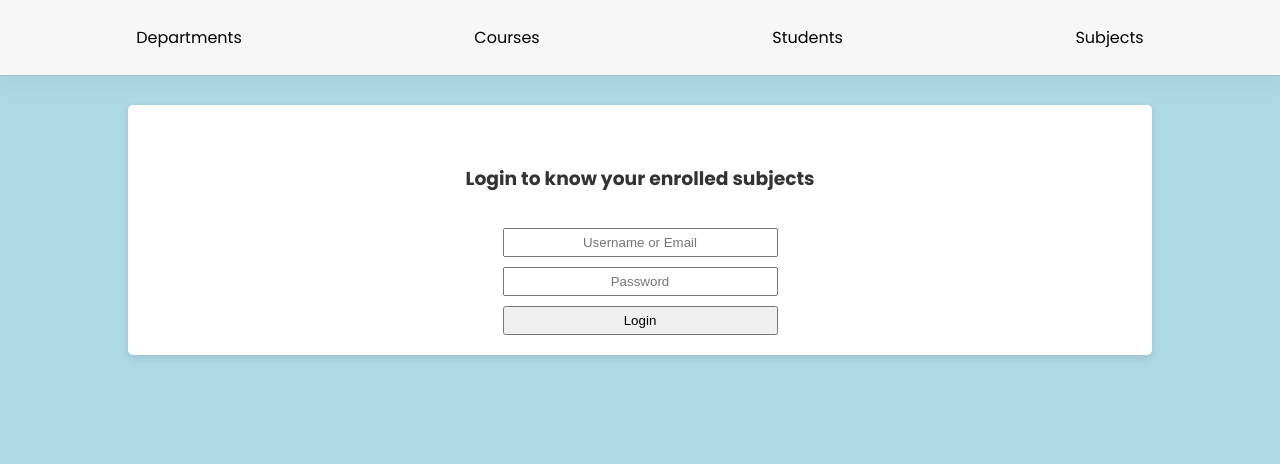
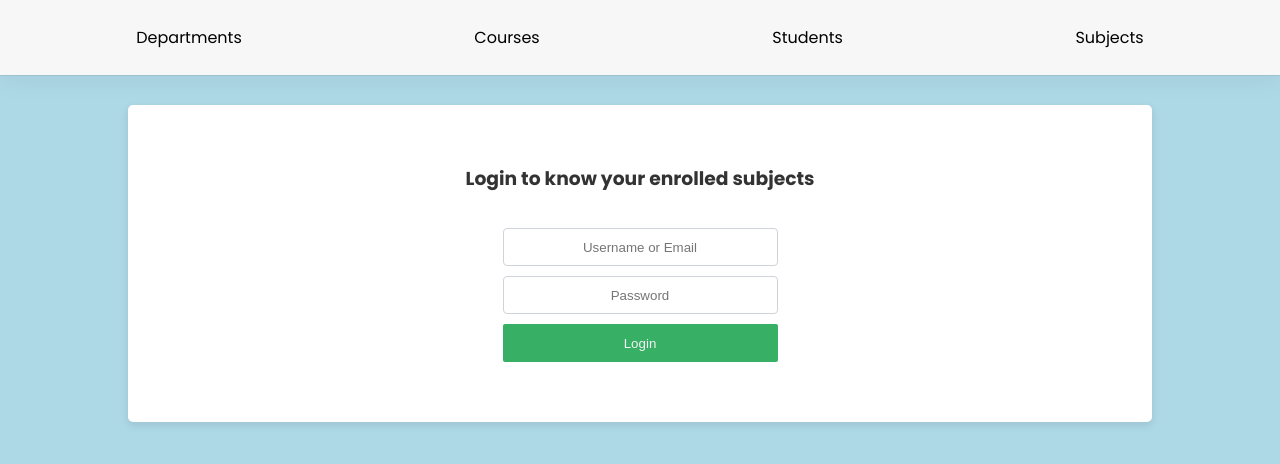
Before and after one commit to ChinmayBarik214/React-Assignment, a React (Vite) app: page /login in a window 1280 px wide. Shown: the top 464 px of the page. Built offline with nearby package versions, Linux system fonts and the light colour scheme.

Commit message:
styled form

```diff
--- a/src/LoginComponent.css
+++ b/src/LoginComponent.css
@@ -6,11 +6,20 @@
 }
 
 .form__input {
-  width: 100%;
   max-width: 275px;
-  padding: 5px;
   text-align: center;
   margin-bottom: 10px;
+
+  display: block;
+  height: 2.375rem;
+  padding: 0.375rem 0.75rem;
+  color: #495057;
+  border: 1px solid #ced4da;
+  border-radius: 0.25rem;
+  transition: border-color 0.15s ease-in-out, box-shadow 0.15s ease-in-out;
+  /* Last two properties are there so the box appears the same on all browsers, they have no effect on chrome. */
+  background-color: #fff;
+  background-clip: padding-box;
 }
 
 .list-title--login {
@@ -19,4 +28,20 @@
 
 .form__input--submit {
   cursor: pointer;
+  width: 100%;
+  border-style: none;
+  background-color: hsl(143, 52.2%, 45.1%);
+  border-radius: 2px;
+  color: hsl(0, 0%, 95.3%);
+  margin-bottom: 50px;
 }
+
+.form__input--submit:hover {
+  background-color: hsl(143, 52.2%, 40.1%);
+}
+
+.form__input:focus {
+  border-color: #80bdff;
+  outline: 0;
+  box-shadow: 0 0 0 0.2rem rgba(0, 123, 255, 0.25);
+}
```
